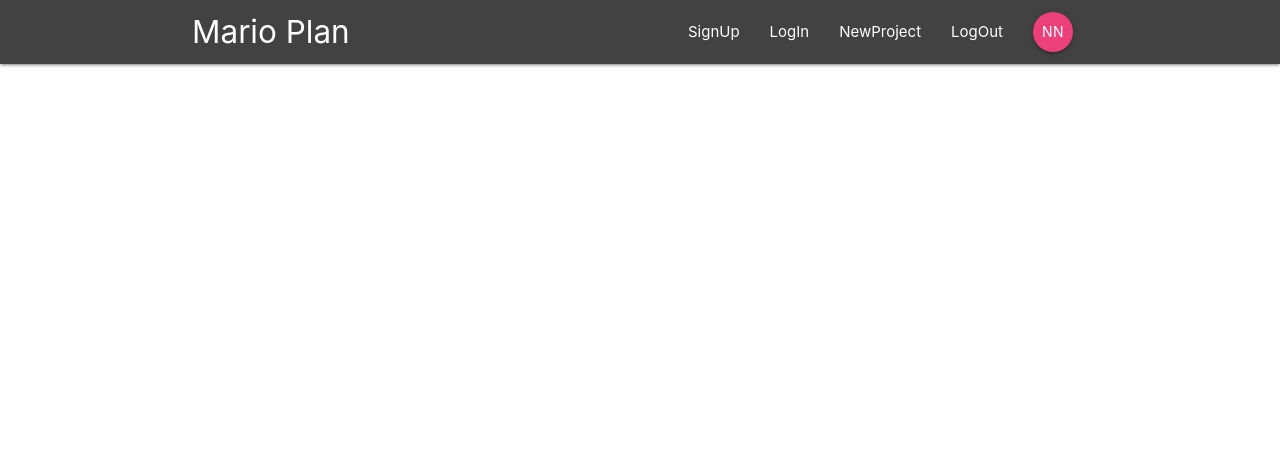
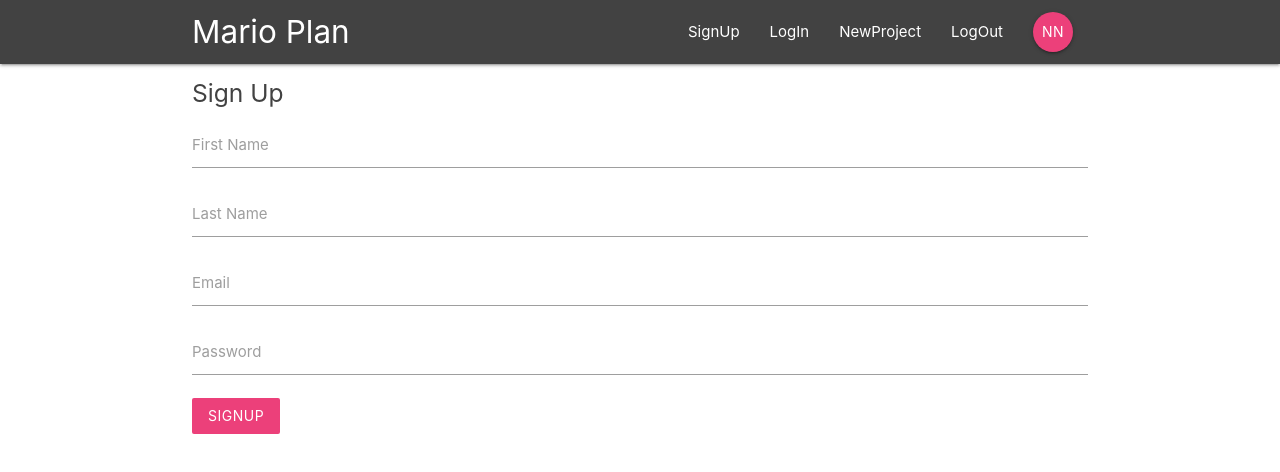
Before and after one commit to rr250/react-redux-firebase, a React (Create React App) app: page /signup in a window 1280 px wide. Shown: the top 472 px of the page. Built offline with nearby package versions, Linux system fonts and the light colour scheme.

Commit message:
Added auth

```diff
--- a/public/index.html
+++ b/public/index.html
@@ -26,6 +26,8 @@
     <link href="https://fonts.googleapis.com/icon?family=Material+Icons" rel="stylesheet">
     <!--Import materialize.css-->
     <link rel="stylesheet" href="https://cdnjs.cloudflare.com/ajax/libs/materialize/1.0.0/css/materialize.min.css">
+    <!-- Compiled and minified JavaScript -->
+    <script src="https://cdnjs.cloudflare.com/ajax/libs/materialize/1.0.0/js/materialize.min.js"></script>
     <title>React App</title>
   </head>
   <body>
--- a/src/App.js
+++ b/src/App.js
@@ -1,9 +1,10 @@
-import React, { Component } from 'react';
-import {BrowserRouter,Switch,Route} from 'react-router-dom'
-import Navbar from './components/layout/Navbar'
-import Dashboard from './components/dashboard/Dashboard'
-import ProjectDetails from './components/project/ProjectDetails'
-
+import React, { Component } from "react";
+import { BrowserRouter, Switch, Route } from "react-router-dom";
+import Navbar from "./components/layout/Navbar";
+import Dashboard from "./components/dashboard/Dashboard";
+import ProjectDetails from "./components/project/ProjectDetails";
+import SignIn from "./components/auth/SignIn";
+import SignUp from './components/auth/SignUp'
 class App extends Component {
   render() {
     return (
@@ -11,8 +12,10 @@
         <div className="App">
           <Navbar />
           <Switch>
-            <Route exact path='/' component={Dashboard}/>
-            <Route path='/project/:id' component={ProjectDetails}/>
+            <Route exact path="/" component={Dashboard} />
+            <Route path="/project/:id" component={ProjectDetails} />
+            <Route path="/signin" component={SignIn} />
+            <Route path="/signup" component={SignUp} />
           </Switch>
         </div>
       </BrowserRouter>
--- a/src/components/auth/SignIn.js
+++ b/src/components/auth/SignIn.js
@@ -0,0 +1,40 @@
+import React, { Component } from 'react'
+
+export class SignIn extends Component {
+    state={
+      email: '',
+      password: ''
+    }
+  handleChange=(e)=>{
+    this.setState({
+      [e.target.id]: e.target.value
+    });
+  }
+  handleSubmit=(e)=>{
+    e.preventDefault();
+    console.log(this.state);
+  }
+
+  render() {
+    return (
+      <div className="container">
+        <form onSubmit={this.handleSubmit} className="white">
+            <h5 className="grey-text text-darken-3">Sign In</h5>
+            <div className="input-field">
+              <label htmlFor="email">Email</label>
+              <input type="email" id="email" onChange={this.handleChange}/>
+            </div>
+            <div className="input-field">
+              <label htmlFor="password">Password</label>
+              <input type="password" id="password" onChange={this.handleChange}/>
+            </div>
+            <div className="input-field">
+              <button className="btn pink lighten-1 z-depth-0">Login</button>
+            </div>
+        </form>
+      </div>
+    )
+  }
+}
+
+export default SignIn
--- a/src/components/auth/SignUp.js
+++ b/src/components/auth/SignUp.js
@@ -0,0 +1,50 @@
+import React, { Component } from 'react'
+
+export class SignUp extends Component {
+    state={
+      firstName: '',
+      lastName: '',
+      email: '',
+      password: ''
+    }
+  handleChange=(e)=>{
+    this.setState({
+      [e.target.id]: e.target.value
+    });
+  }
+  handleSubmit=(e)=>{
+    e.preventDefault();
+    console.log(this.state);
+  }
+
+  render() {
+    return (
+      <div className="container">
+        <form onSubmit={this.handleSubmit} className="white">
+            <h5 className="grey-text text-darken-3">Sign Up</h5>
+            <div className="input-field">
+              <label htmlFor="firstName">First Name</label>
+              <input type="text" id="firstName" onChange={this.handleChange}/>
+            </div>
+            <div className="input-field">
+              <label htmlFor="lastnNme">Last Name</label>
+              <input type="text" id="lastName" onChange={this.handleChange}/>
+            </div>
+            <div className="input-field">
+              <label htmlFor="email">Email</label>
+              <input type="email" id="email" onChange={this.handleChange}/>
+            </div>
+            <div className="input-field">
+              <label htmlFor="password">Password</label>
+              <input type="password" id="password" onChange={this.handleChange}/>
+            </div>
+            <div className="input-field">
+              <button className="btn pink lighten-1 z-depth-0">SignUp</button>
+            </div>
+        </form>
+      </div>
+    )
+  }
+}
+
+export default SignUp
```
